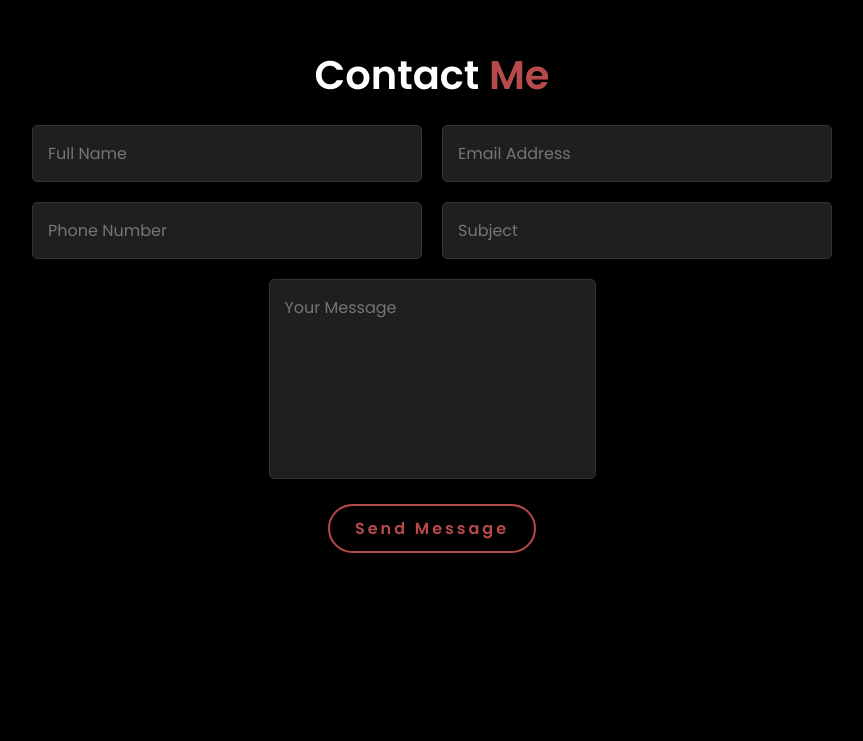
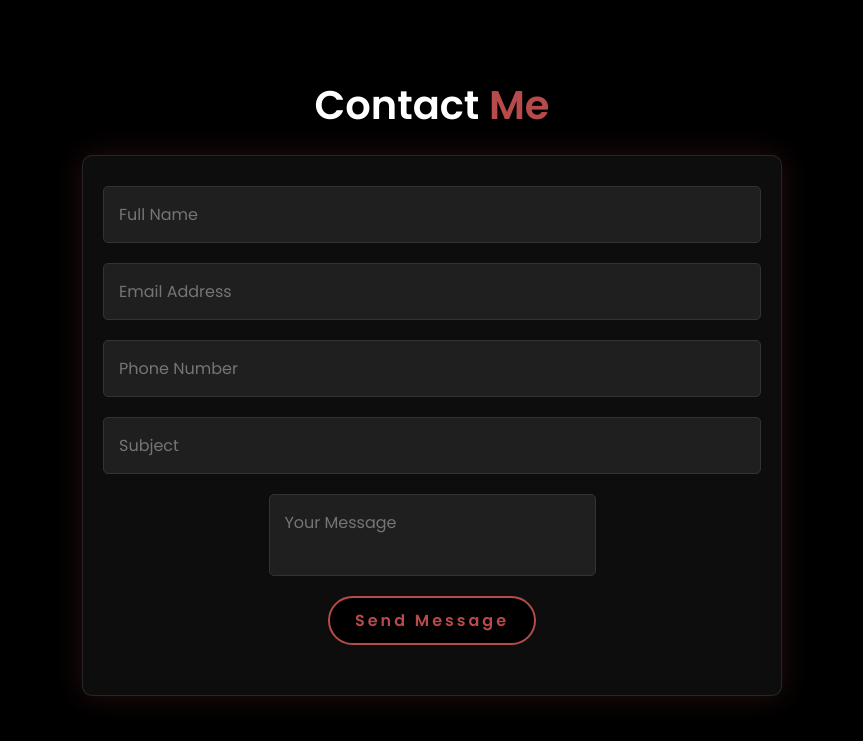
Before and after one commit to Kartik1913/My_Portfolio-, a plain HTML site: page index.html in a window 1280 px wide. Shown: the part 805-1546 px from the top of the page, without its empty margins (208-1071 px from the left). Drawn offline with Linux system fonts and the light colour scheme.

Commit message:
Update style.css

```diff
--- a/style.css
+++ b/style.css
@@ -38,23 +38,6 @@ header {
     z-index: 100;
 }
 
-
-
-
-
-
-
-
-
-
-
-
-
-
-
-
-
-
 .logo {
     font-size: 3rem;
     color: #b74b4b;
@@ -88,19 +71,6 @@ nav a.active {
     color: #b74b4b;
     border-bottom: 3px solid #b74b4b;
 }
-
-
-
-
-
-
-
-
-
-
-
-
-
 
 @media(max-width:995px) {
     .hamburger {
@@ -139,21 +109,6 @@ nav a.active {
     }
 }
 
-
-
-
-
-
-
-
-
-
-
-
-
-
-
-
 section {
     min-height: 100vh;
     padding: 5rem 9% 5rem;
@@ -191,27 +146,6 @@ span {
     border-radius: 50%;
 }
 
-
-
-
-
-
-
-
-
-
-
-
-
-
-
-
-
-
-
-
-
-
 .home-img img {
     position: relative;
     width: 32vw;
@@ -248,23 +182,6 @@ span {
     box-shadow: 0 0 25px #b74b4b;
 }
 
-
-
-
-
-
-
-
-
-
-
-
-
-
-
-
-
-
 .btn {
     display: inline-block;
     padding: 1rem 2.8rem;
@@ -285,25 +202,6 @@ span {
     color: black;
     box-shadow: 0 0 25px #b74b4b;
 }
-
-
-
-
-
-
-
-
-
-
-
-
-
-
-
-
-
-
-
 
 @media (max-width: 1000px) {
     .home {
@@ -330,11 +228,12 @@ span {
         margin-top: 4rem;
     }
 }
+
 .contact {
     background-color: black;
     color: white;
     text-align: center;
-    padding: 5rem 9%;
+    padding: 8rem 9%;
 }
 
 .contact h2 {
@@ -347,8 +246,20 @@ span {
 }
 
 .contact form {
-    max-width: 800px;
-    margin: auto;
+    max-width: 700px;
+    margin: 0 auto;
+    padding: 3rem 2rem;
+    display: flex;
+    flex-direction: column;
+    align-items: center;
+    background: rgba(255, 255, 255, 0.05);
+    border-radius: 1rem;
+    box-shadow: 0 0 30px rgba(183, 75, 75, 0.2);
+    backdrop-filter: blur(15px);
+    -webkit-backdrop-filter: blur(15px);
+    border: 1px solid rgba(255, 255, 255, 0.1);
+    transition: all 0.3s ease-in-out;
+    animation: fadeInUp 1s ease-out;
 }
 
 .input-box {
@@ -356,6 +267,7 @@ span {
     flex-wrap: wrap;
     gap: 2rem;
     margin-bottom: 2rem;
+    width: 100%;
 }
 
 .input-box input,
@@ -369,6 +281,12 @@ form textarea {
     border: 1px solid #333;
 }
 
+.input-box input:hover,
+form textarea:hover {
+    border-color: #b74b4b;
+    box-shadow: 0 0 12px rgba(183, 75, 75, 0.4);
+}
+
 form textarea {
     flex: 1 1 100%;
     resize: none;
@@ -376,6 +294,7 @@ form textarea {
 }
 
 .contact .btn {
+    margin-top: 2rem;
     background-color: black;
     color: #b74b4b;
     border: 2px solid #b74b4b;
@@ -384,6 +303,7 @@ form textarea {
     border-radius: 3rem;
     cursor: pointer;
     transition: 0.3s ease;
+    align-self: center;
 }
 
 .contact .btn:hover {
@@ -391,6 +311,18 @@ form textarea {
     color: black;
     box-shadow: 0 0 25px #b74b4b;
 }
+
+@keyframes fadeInUp {
+    from {
+        opacity: 0;
+        transform: translateY(30px);
+    }
+    to {
+        opacity: 1;
+        transform: translateY(0);
+    }
+}
+
 #resume-button {
-  scroll-margin-top: 500px; /* adjust depending on your header height */
+    scroll-margin-top: 500px;
 }
```
